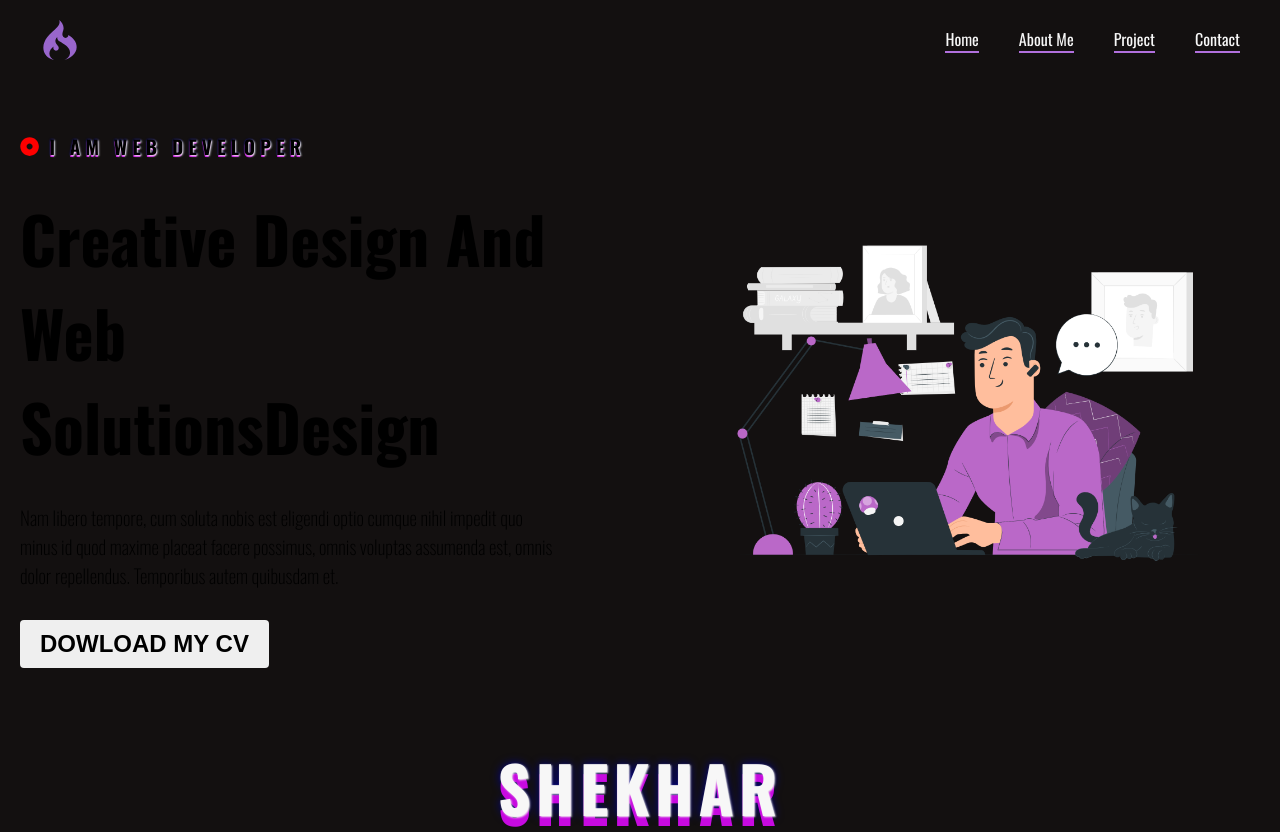
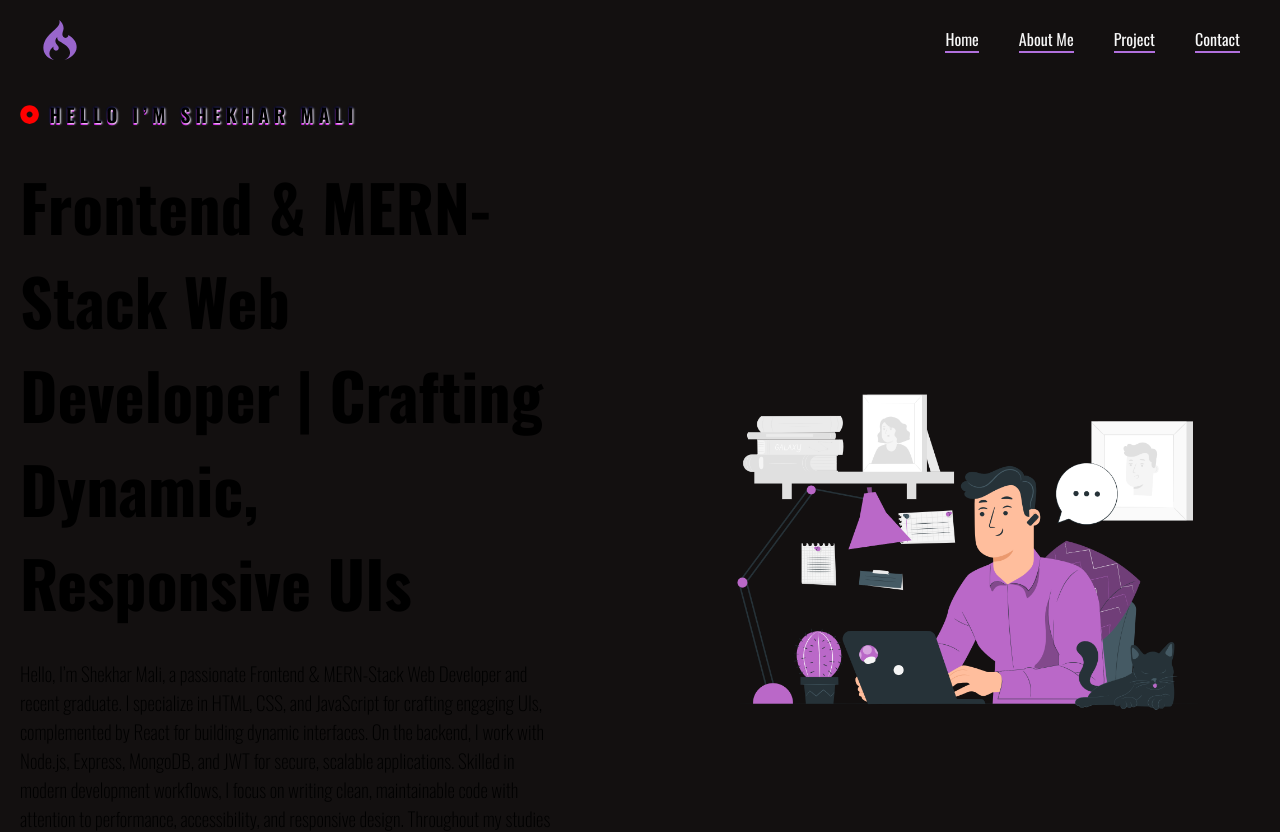
Before and after one commit to sm111111/Dark-Portfolio, a React (Vite) app: page /hero in a window 1280 px wide. Shown: the top 832 px of the page. Built offline with nearby package versions, Linux system fonts and the light colour scheme.

Commit message:
Update HeroSection.jsx

```diff
--- a/src/components/heroSection/HeroSection.jsx
+++ b/src/components/heroSection/HeroSection.jsx
@@ -9,9 +9,9 @@ const HeroSection = () => {
         <div className='HeroSection-container'>
 
             <div className="inside-HeroSection">
-                <h1><FaDotCircle style={{ color: 'red' }} />I AM web developer</h1>
-                <span>Creative Design and Web SolutionsDesign</span>
-                <p>Nam libero tempore, cum soluta nobis est eligendi optio cumque nihil impedit quo minus id quod maxime placeat facere possimus, omnis voluptas assumenda est, omnis dolor repellendus. Temporibus autem quibusdam et.</p>
+                <h1><FaDotCircle style={{ color: 'red' }} />Hello I’m Shekhar Mali </h1>
+                <span>Frontend & MERN-Stack Web Developer | Crafting Dynamic, Responsive UIs</span>
+                <p>Hello, I’m Shekhar Mali, a passionate Frontend & MERN-Stack Web Developer and recent graduate. I specialize in HTML, CSS, and JavaScript for crafting engaging UIs, complemented by React for building dynamic interfaces. On the backend, I work with Node.js, Express, MongoDB, and JWT for secure, scalable applications. Skilled in modern development workflows, I focus on writing clean, maintainable code with attention to performance, accessibility, and responsive design. Throughout my studies and hands-on exercises, I’ve cultivated a user-first approach and strong problem-solving abilities. Eager to learn and contribute, I’m excited to apply my skills to build innovative digital experiences and solutions.</p>
                 <button>Dowload My Cv</button>
             </div>
 
```
